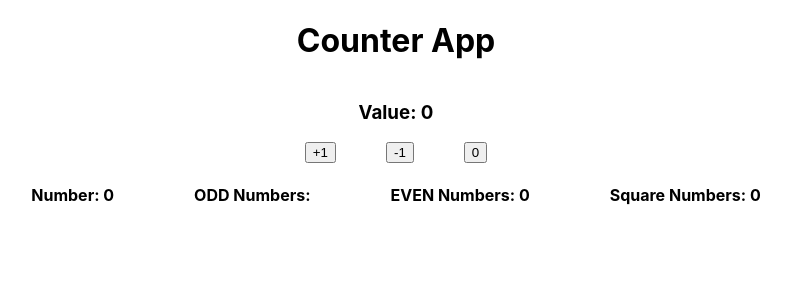
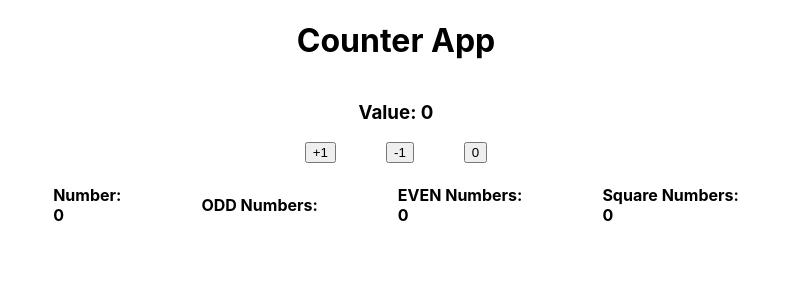
Before and after one commit to Sukinrajan/counter-app, a React (Create React App) app: page / in a window 1280 px wide. Shown: the top 300 px of the page, without its empty margins (244-1035 px from the left). Built offline with nearby package versions, Linux system fonts and the light colour scheme.

Commit message:
updated commit

```diff
--- a/src/App.css
+++ b/src/App.css
@@ -4,3 +4,7 @@ h4{
     align-items: center;
     gap: 80px;
 }
+.column {
+    display: flex;
+    flex-direction: column;
+  }
--- a/src/App.js
+++ b/src/App.js
@@ -61,10 +61,24 @@ function App() {
       </div>
 
       <h4>
-        <div>Number: {numbers.join(", ")}</div>
-        <div>ODD Numbers: {oddNumbers.join(", ")}</div>
-        <div>EVEN Numbers: {evenNumbers.join(", ")}</div>
-        <div>Square Numbers: {sqNumbers.join(", ")}</div>
+        <div>Number:
+          <div className="column">{numbers.map((number, index) => (
+              <span key={index}>{number}</span> ))}
+          </div></div>
+        <div>ODD Numbers:
+          <div className="column">{oddNumbers.map((number, index) => (
+              <span key={index}>{number}</span> ))}
+          </div></div>
+        <div>EVEN Numbers:
+        <div className="column">{evenNumbers.map((number, index) => (
+              <span key={index}>{number}</span> ))}
+          </div>
+        </div>
+        <div>Square Numbers:
+        <div className="column">{sqNumbers.map((number, index) => (
+              <span key={index}>{number}</span> ))}
+          </div>
+        </div>
       </h4>
     </div>
   );
```
